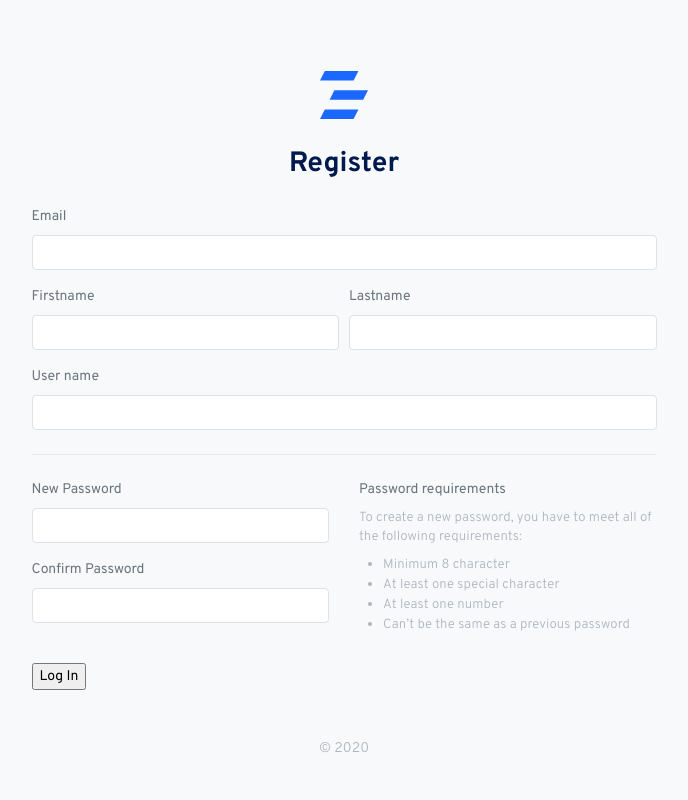
After one commit to naseef434/admin-user-login-python, a Django app: page /registration/ in a window 1280 px wide. The commit adds this page. Shown: the whole page, without its empty margins (296-984 px from the left). Run offline with Django 3.2, Linux system fonts and the light colour scheme; some libraries are stand-ins or nearby versions.

Commit message:
registration page and user login page and logout page compleeted

```diff
--- a/adminlogin/template/app.html
+++ b/adminlogin/template/app.html
@@ -37,7 +37,7 @@
               </span>
             </a>
             <div class="dropdown-menu dropdown-menu-right" aria-labelledby="navbarDropdownMenuLink">
-              <a class="dropdown-item" href="#">Profile</a>
+              <a class="dropdown-item" href="{{'/logoutuser/'}}">Logout</a>
             </div>
           </li>
         </ul>
--- /dev/null
+++ b/adminlogin/template/registration.html
@@ -0,0 +1,115 @@
+{% load static %}
+<!doctype html>
+<html lang="en">
+  <head>
+    <meta charset="utf-8">
+    <meta name="viewport" content="width=device-width, initial-scale=1, shrink-to-fit=no">
+    <meta name="description" content="">
+    <meta name="author" content="">
+    <link rel="icon" href="favicon.ico">
+    <title>Tiny Dashboard - A Bootstrap Dashboard Template</title>
+    <!-- Simple bar CSS -->
+    <link rel="stylesheet" href="{% static 'css/simplebar.css' %}">
+    <!-- Fonts CSS -->
+    <link href="https://fonts.googleapis.com/css2?family=Overpass:ital,wght@0,100;0,200;0,300;0,400;0,600;0,700;0,800;0,900;1,100;1,200;1,300;1,400;1,600;1,700;1,800;1,900&display=swap" rel="stylesheet">
+    <!-- Icons CSS -->
+    <link rel="stylesheet" href="{% static 'css/feather.css' %}">
+    <!-- Date Range Picker CSS -->
+    <link rel="stylesheet" href="{% static 'css/daterangepicker.css' %}">
+    <!-- App CSS -->
+    <link rel="stylesheet" href="{% static 'css/app-light.css' %}" id="lightTheme">
+    <link rel="stylesheet" href="{% static 'css/app-dark.css' %}" id="darkTheme" disabled>
+  </head>
+  <body class="light ">
+    <div class="wrapper vh-100">
+      <div class="row align-items-center h-100">
+        <form class="col-lg-6 col-md-8 col-10 mx-auto" action="{% url 'registration' %}" method="POST">
+          {% csrf_token %}
+          <div class="mx-auto text-center my-4">
+            <a class="navbar-brand mx-auto mt-2 flex-fill text-center" href="./index.html">
+              <svg version="1.1" id="logo" class="navbar-brand-img brand-md" xmlns="http://www.w3.org/2000/svg" xmlns:xlink="http://www.w3.org/1999/xlink" x="0px" y="0px" viewBox="0 0 120 120" xml:space="preserve">
+                <g>
+                  <polygon class="st0" points="78,105 15,105 24,87 87,87 	" />
+                  <polygon class="st0" points="96,69 33,69 42,51 105,51 	" />
+                  <polygon class="st0" points="78,33 15,33 24,15 87,15 	" />
+                </g>
+              </svg>
+            </a>
+            <h2 class="my-3">Register</h2>
+          </div>
+          <div class="form-group">
+            <label for="inputEmail4">Email</label>
+            <input type="email" class="form-control" id="inputEmail4" name="email">
+          </div>
+          <div class="form-row">
+            <div class="form-group col-md-6">
+              <label for="firstname">Firstname</label>
+              <input type="text" id="firstname" class="form-control" name="first_name">
+            </div>
+            <div class="form-group col-md-6">
+              <label for="lastname">Lastname</label>
+              <input type="text" id="lastname" class="form-control" name="last_name">
+            </div>
+          </div>
+          <div class="form-group">
+            <label for="inputEmail4">User name</label>
+            <input type="text" class="form-control" id="inputEmail4" name="username">
+          </div>
+          <hr class="my-4">
+          <div class="row mb-4">
+            <div class="col-md-6">
+              <div class="form-group">
+                <label for="inputPassword5">New Password</label>
+                <input type="password" class="form-control" id="inputPassword5" name="password">
+              </div>
+              <div class="form-group">
+                <label for="inputPassword6">Confirm Password</label>
+                <input type="password" class="form-control" id="inputPassword6">
+              </div>
+            </div>
+            <div class="col-md-6">
+              <p class="mb-2">Password requirements</p>
+              <p class="small text-muted mb-2"> To create a new password, you have to meet all of the following requirements: </p>
+              <ul class="small text-muted pl-4 mb-0">
+                <li> Minimum 8 character </li>
+                <li>At least one special character</li>
+                <li>At least one number</li>
+                <li>Can’t be the same as a previous password </li>
+              </ul>
+            </div>
+          </div>
+          <!--<button class="btn btn-lg btn-primary btn-block" type="submit">Sign up</button>-->
+          <input type="submit" class="fadeIn fourth" value="Log In">
+          {% for message in messages %}
+            <p>{{message}}</p>
+            {% endfor %}
+          <p class="mt-5 mb-3 text-muted text-center">© 2020</p>
+        </form>
+      </div>
+    </div>
+    <script src="{ static 'js/jquery.min.js' %}"></script>
+    <script src="{ static 'js/popper.min.js' %}"></script>
+    <script src="{ static 'js/moment.min.js' %}"></script>
+    <script src="{ static 'js/bootstrap.min.js' %}"></script>
+    <script src="{ static 'js/simplebar.min.js' %}"></script>
+    <script src="{ static 'js/daterangepicker.js' %}'"></script>
+    <script src="{ static 'js/jquery.stickOnScroll.js' %}"></script>
+    <script src="{ static 'js/tinycolor-min.js' %}"></script>
+    <script src="{ static 'js/config.js' %}"></script>
+    <script src="{ static 'js/apps.js' %}"></script>
+    <!-- Global site tag (gtag.js) - Google Analytics -->
+    <script async src="https://www.googletagmanager.com/gtag/js?id=UA-56159088-1"></script>
+    <script>
+      window.dataLayer = window.dataLayer || [];
+
+      function gtag()
+      {
+        dataLayer.push(arguments);
+      }
+      gtag('js', new Date());
+      gtag('config', 'UA-56159088-1');
+    </script>
+  </body>
+</html>
+</body>
+</html>
--- /dev/null
+++ b/adminlogin/template/simple.html
@@ -0,0 +1,6 @@
+<form action="{% url 'registration' %}" name="ContactForm" method="POST">
+    {% csrf_token %}
+    <input type="text" id="login" class="fadeIn second" name="username" placeholder="login">
+    <input type="text" id="password" class="fadeIn third" name="password" placeholder="password">
+    <input type="submit" class="fadeIn fourth" value="Log In">
+  </form>
--- a/adminlogin/urls.py
+++ b/adminlogin/urls.py
@@ -2,6 +2,14 @@ from django.urls import path
 from . import views
 
 urlpatterns = [
-    path('',views.index),
-    path('login/',views.login)
+
+    path('',views.userLogin),
+    path('registration/',views.userRegistration, name="registration"),
+    path('dashboard/',views.userDashboard, name="dashboard"),
+    path('adminlogin/',views.adminLogin),
+    path('dashboard1/',views.adminDashboard),
+    path('logoutuser/',views.logoutuser),
+    # path('userLogin/',views.userLogin, name="userLogin")
+
+
 ]
--- a/adminlogin/views.py
+++ b/adminlogin/views.py
@@ -1,8 +1,65 @@
-from django.shortcuts import render
+from django.shortcuts import render,redirect
 from django.http import HttpResponse
+from django.contrib.auth.models import User,auth
+from django.contrib import messages
 
-def index(request):
+def adminLogin(request):
+    return render(request,'admin_login.html')
+
+def adminDashboard(request):
     # return HttpResponse("Hello naseef")
-    return render(request, 'dashboard.html')
-def login(request):
-    return render(request, 'loginpage.html')
+    return render(request, 'admin_dashboard.html')
+
+def userRegistration(request):
+    #check request method post
+    if request.method == "POST":
+        email = request.POST['email']
+        first_name = request.POST['first_name']
+        last_name = request.POST['last_name']
+        username = request.POST['username']
+        password = request.POST['password']
+        #check user name already exist in model
+        if User.objects.filter(username=username).exists():
+            messages.error(request, ' User name already exist')
+            return render(request, 'registration.html')
+        else:
+            #inserting data in to User model
+            user = User.objects.create_user(username=username,email=email, first_name=first_name, last_name=last_name,password=password)
+            user.save();
+            return redirect(userLogin)
+    else:
+        return render(request, 'registration.html')
+
+def userLogin(request):
+    #check authenticated user loged in or not
+    if request.user.is_authenticated:
+        return redirect(userDashboard)
+    if request.method == 'POST':
+        username  = request.POST['username']
+        password = request.POST['password']
+        #check user entred username and password
+        user = auth.authenticate(username=username, password=password)
+        if user is not None:
+            auth.login(request,user)
+            return redirect(userDashboard)
+        else:
+            messages.error(request, ' Wrong username/password!')
+            return redirect('/')
+    else:
+        return render(request, 'user_login.html' )
+
+
+def userDashboard(request):
+    #check if authenticated user logged in
+    if request.user.is_authenticated:
+        return render(request,'user_dashboard.html')
+    else:
+        return redirect(userLogin)
+
+def simple(request):
+    return render(request, 'simple.html')
+
+def logoutuser(request):
+    #auth user logout
+    auth.logout(request)
+    return redirect('/')
```
Also changed, not shown: adminlogin/template/admin_login.html (renamed from adminlogin/template/loginpage.html, +38 -16 lines), adminlogin/template/user_dashboard.html (added, +8 -0 lines), adminlogin/template/user_login.html (added, +84 -0 lines), user_admin_loginpage/settings.py (+5 -2 lines), adminlogin/template/admin_dashboard.html (renamed from adminlogin/template/dashboard.html).
